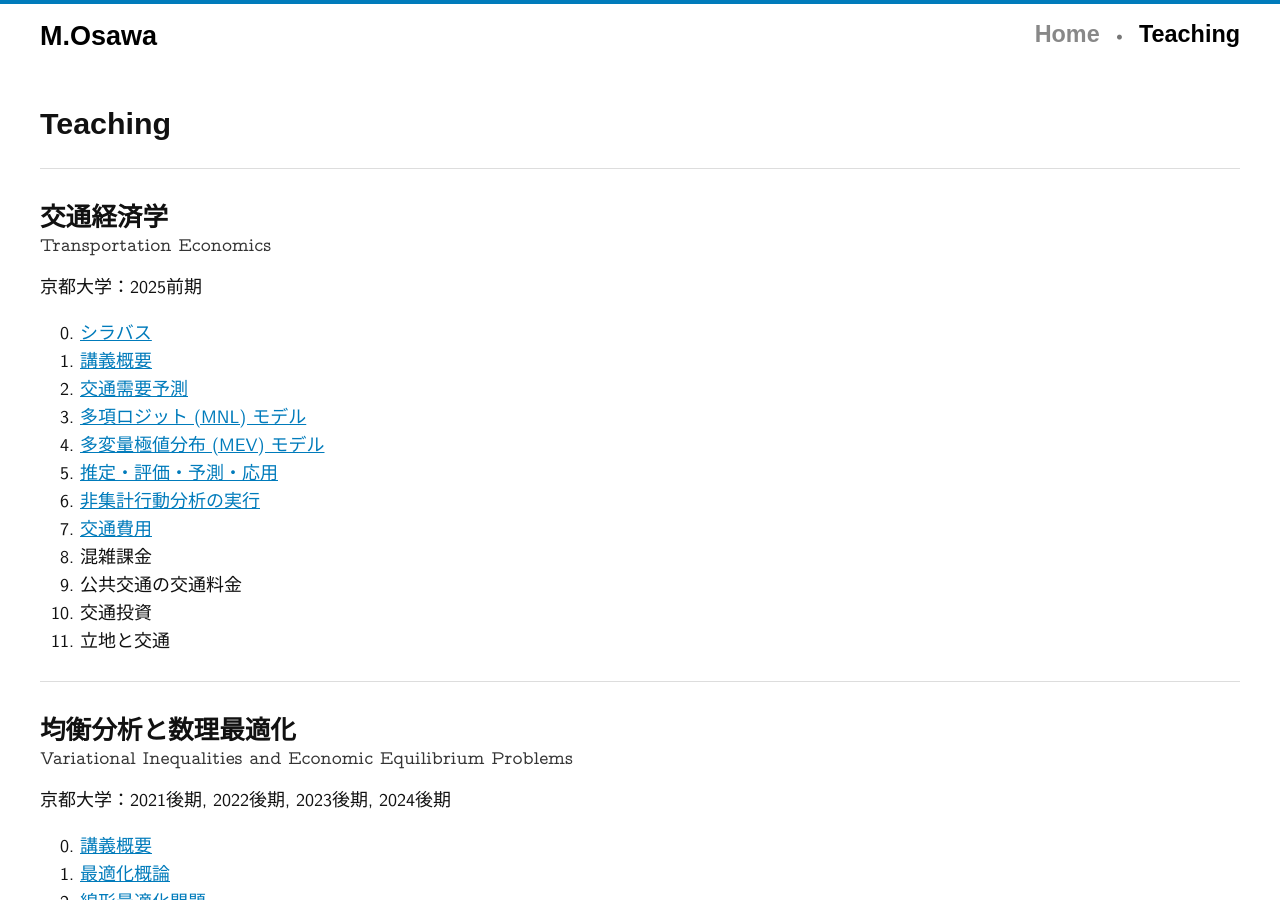
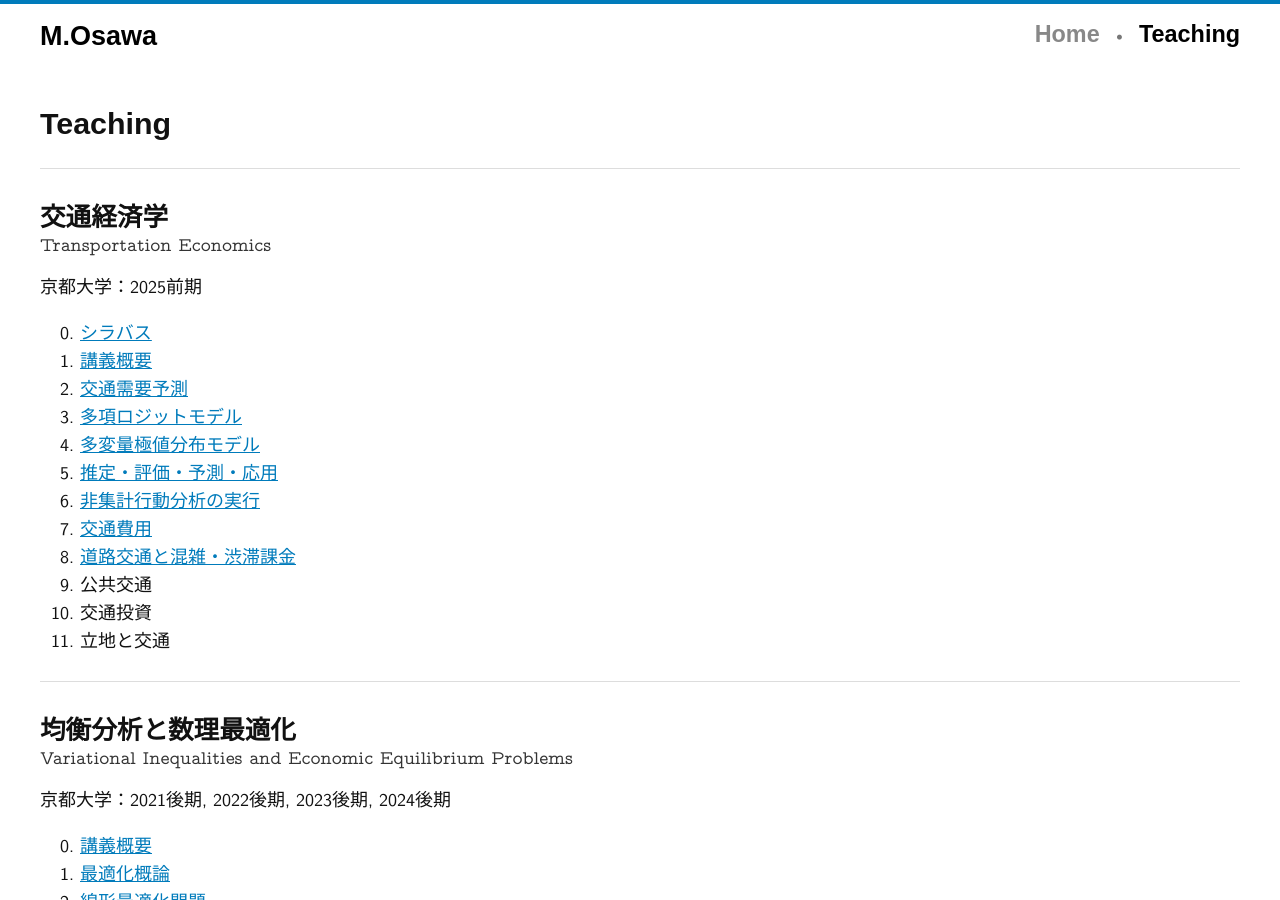
Before and after one commit to mino-osawa/mino-osawa.github.io, a Jekyll site: the page built from teaching.markdown, in a window 1280 px wide and 900 px high. Built offline with Jekyll 4.4.1, drawn with Linux system fonts in a browser that asks for light colours; some web fonts are replaced.

Commit message:
add TE07 (Highway Travel)

```diff
--- a/policies.markdown
+++ b/policies.markdown
@@ -60,7 +60,7 @@ permalink: "/policies/"
 <section>
 <h2>免責事項</h2>
 
-<p>当サイトに掲載されている内容は，すべて <strong>大澤実個人</strong> の見解・意見に基づくものであり，所属するいかなる組織・団体の公式な立場や意見を代表するものではありません．掲載する情報については，可能な限り正確かつ最新の内容となるよう努めていますが，その正確性・完全性・信頼性等を保証するものではありません．また，当サイトの内容を利用したことによって生じたいかなる損害・不利益についても，当方は一切の責任を負いかねます．本ページのポリシーの内容は，必要に応じて予告なく変更されることがあります．ご理解の上，自己責任にてご利用ください．</p>
+<p>当サイトに掲載されている内容は，すべて <strong>大澤実個人</strong> の見解・意見に基づくものであり，<strong>所属するいかなる組織・団体の公式な立場や意見を代表するものではありません</strong>．掲載する情報については，可能な限り正確かつ最新の内容となるよう努めていますが，その正確性・完全性・信頼性等を保証するものではありません．また，当サイトの内容を利用したことによって生じたいかなる損害・不利益についても，当方は一切の責任を負いかねます．本ページのポリシーの内容は，必要に応じて予告なく変更されることがあります．ご理解の上，自己責任にてご利用ください．</p>
 </section>
 
 <section>
--- a/teaching.markdown
+++ b/teaching.markdown
@@ -20,13 +20,13 @@ permalink: "/teaching/"
 <li><a href="/notes/transport/TE25-00_Syllabus.pdf">シラバス</a></li>
 <li><a href="/notes/transport/TE25-00_Introduction.pdf">講義概要</a></li>
 <li><a href="/notes/transport/TE25-01_Travel-Demand.pdf">交通需要予測</a></li>
-<li><a href="/notes/transport/TE25-02_MNL.pdf">多項ロジット (MNL) モデル</a></li>
-<li><a href="/notes/transport/TE25-03_MEV.pdf">多変量極値分布 (MEV) モデル</a></li>
+<li><a href="/notes/transport/TE25-02_MNL.pdf">多項ロジットモデル</a></li>
+<li><a href="/notes/transport/TE25-03_MEV.pdf">多変量極値分布モデル</a></li>
 <li><a href="/notes/transport/TE25-04_Estimation.pdf">推定・評価・予測・応用</a></li>
 <li><a href="/notes/transport/TE25-05_RUM-Project.pdf">非集計行動分析の実行</a></li>
 <li><a href="/notes/transport/TE25-06_Travel-Cost.pdf">交通費用</a></li>
-<li>混雑課金</li>
-<li>公共交通の交通料金</li>
+<li><a href="/notes/transport/TE25-07_Highway-Travel.pdf">道路交通と混雑・渋滞課金</a></li>
+<li>公共交通</li>
 <li>交通投資</li>
 <li>立地と交通</li>
 </ol>
```
Also changed, not shown: 1 other file.
